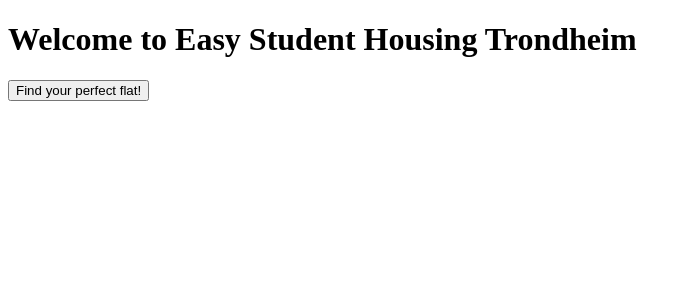
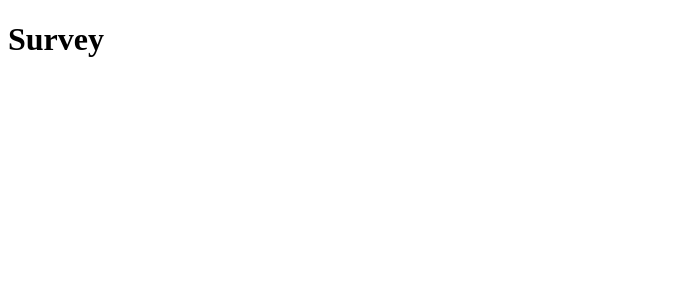
Before and after one commit to toretefre/designthinking, a React (Create React App) app: page /survey in a window 1280 px wide. Shown: the top 300 px of the page, without its empty margins (0-691 px from the left). Built offline with nearby package versions, Linux system fonts and the light colour scheme.

Commit message:
added survey

```diff
--- a/package.json
+++ b/package.json
@@ -3,6 +3,7 @@
   "version": "0.1.0",
   "private": true,
   "dependencies": {
+    "@reach/router": "^1.2.1",
     "react": "^16.9.0",
     "react-dom": "^16.9.0",
     "react-scripts": "3.1.1"
--- a/src/App.js
+++ b/src/App.js
@@ -1,14 +1,18 @@
-import React from 'react';
+import React, { Suspense, lazy } from 'react';
+import { Router } from '@reach/router';
 import './App.css';
+
+const LandingPage = lazy(() => import('./containers/LandingPage'));
+const Survey = lazy(() => import('./containers/Survey'));
 
 export const App = () => {
   return (
-    <main>
-      <h1>Welcome to Easy Student Housing Trondheim</h1>
-      <a href="/survey">
-        <button>Find your perfect flat!</button>
-      </a>
-    </main>
+    <Suspense fallback={<h1>Loading...</h1>}>
+      <Router>
+        <LandingPage path="/" />
+        <Survey path="/survey" />
+      </Router>
+    </Suspense>
   );
 };
 
--- /dev/null
+++ b/src/containers/LandingPage/index.js
@@ -0,0 +1,14 @@
+import React from 'react';
+
+export const LandingPage = () => {
+  return (
+    <main>
+      <h1>Welcome to Easy Student Housing Trondheim</h1>
+      <a href="/survey">
+        <button>Find your perfect flat!</button>
+      </a>
+    </main>
+  );
+};
+
+export default LandingPage;
--- /dev/null
+++ b/src/containers/Survey/index.js
@@ -0,0 +1,11 @@
+import React from 'react';
+
+export const Survey = () => {
+  return (
+    <main>
+      <h1>Survey</h1>
+    </main>
+  );
+};
+
+export default Survey;
```
Also changed, not shown: 1 other file (tests, documents, lock files or other folders).
